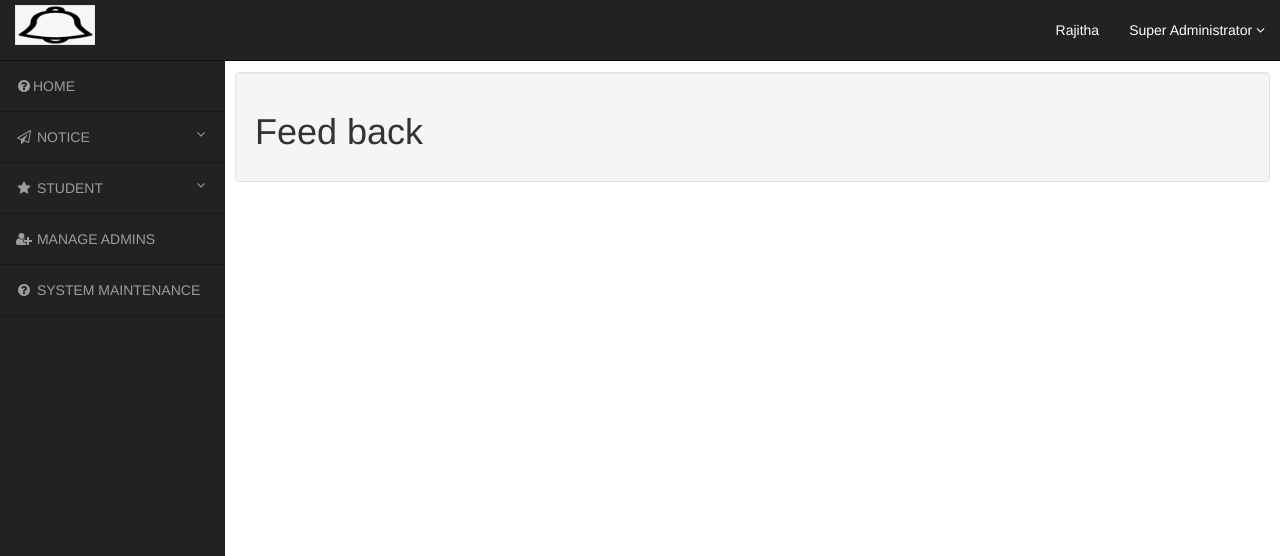
After one commit to Udayangee/notice_board, a CodeIgniter app: page /notice_board/index.php/super/feedback in a window 1280 px wide. The commit adds this page. Shown: the top 556 px of the page. Run offline with CodeIgniter, Linux system fonts and the light colour scheme; some libraries are stand-ins or nearby versions.

Commit message:
making views of super admin crud

```diff
--- a/application/controllers/Super.php
+++ b/application/controllers/Super.php
@@ -29,6 +29,48 @@ class Super extends CI_Controller{
     }
 
 
+    function create_notice()
+    {
+        $sess_Id = $this->session->userdata('session_data');
+        $this->template->view_create_notice('administrators/super_admin/create_notice',$sess_Id);
+    }
+
+    function delete_notice()
+    {
+        $sess_Id = $this->session->userdata('session_data');
+        $this->template->view_delete_notice('administrators/super_admin/delete_notice',$sess_Id);
+    }
+
+    function modify_notice()
+    {
+        $sess_Id = $this->session->userdata('session_data');
+        $this->template->view_modify_notice('administrators/super_admin/modify_notice',$sess_Id);
+    }
+
+    function manage_student()
+    {
+        $sess_Id = $this->session->userdata('session_data');
+        $this->template->view_manage_student('administrators/super_admin/manage_student',$sess_Id);
+    }
+
+    function feedback()
+    {
+        $sess_Id = $this->session->userdata('session_data');
+        $this->template->view_feedback('administrators/super_admin/feedback',$sess_Id);
+    }
+
+    function manage_admins()
+    {
+        $sess_Id = $this->session->userdata('session_data');
+        $this->template->view_manage_admins('administrators/super_admin/manage_admins',$sess_Id);
+    }
+
+    function system_maintenance()
+    {
+        $sess_Id = $this->session->userdata('session_data');
+        $this->template->view_system_maintenance('administrators/super_admin/system_maintenance',$sess_Id);
+    }
+
     function logout(){
 
 		$this->session->unset_userdata('session_data');
--- a/application/libraries/Template.php
+++ b/application/libraries/Template.php
@@ -34,4 +34,55 @@
 
         }
 
+        //super admin crud view
+                    function view_create_notice($view_name,$data)
+                    {
+                        $this->ci->load->view('templates/includes/superadmin_header_sidebar');
+                        $this->ci->load->view($view_name);
+                        $this->ci->load->view('templates/includes/dashboard_footer');
+
+                    }
+
+                    function view_delete_notice($view_name,$data)
+                    {
+                        $this->ci->load->view('templates/includes/superadmin_header_sidebar');
+                        $this->ci->load->view($view_name);
+                        $this->ci->load->view('templates/includes/dashboard_footer');
+                    }
+
+                    function view_modify_notice($view_name,$data)
+                    {
+                        $this->ci->load->view('templates/includes/superadmin_header_sidebar');
+                        $this->ci->load->view($view_name);
+                        $this->ci->load->view('templates/includes/dashboard_footer');
+                    }
+
+                    function view_manage_student($view_name,$data)
+                    {
+                        $this->ci->load->view('templates/includes/superadmin_header_sidebar');
+                        $this->ci->load->view($view_name);
+                        $this->ci->load->view('templates/includes/dashboard_footer');
+                    }
+
+                    function view_feedback($view_name,$data)
+                    {
+                        $this->ci->load->view('templates/includes/superadmin_header_sidebar');
+                        $this->ci->load->view($view_name);
+                        $this->ci->load->view('templates/includes/dashboard_footer');
+                    }
+
+                    function view_manage_admins($view_name,$data)
+                    {
+                        $this->ci->load->view('templates/includes/superadmin_header_sidebar');
+                        $this->ci->load->view($view_name);
+                        $this->ci->load->view('templates/includes/dashboard_footer');
+                    }
+
+                    function view_system_maintenance($view_name,$data)
+                    {
+                        $this->ci->load->view('templates/includes/superadmin_header_sidebar');
+                        $this->ci->load->view($view_name);
+                        $this->ci->load->view('templates/includes/dashboard_footer');
+                    }
+
     }
--- /dev/null
+++ b/application/views/administrators/super_admin/feedback.php
@@ -0,0 +1,14 @@
+<div id="page-wrapper">
+        <div class="container-fluid">
+            <!-- Page Heading -->
+            <div class="row" id="main" >
+                <div class="col-sm-12 col-md-12 well" id="content">
+                    <h1>Feed back</h1>
+                </div>
+            </div>
+            <!-- /.row -->
+        </div>
+        <!-- /.container-fluid -->
+    </div>
+    <!-- /#page-wrapper -->
+</div><!-- /#wrapper -->
--- a/application/views/templates/includes/superadmin_header_sidebar.php
+++ b/application/views/templates/includes/superadmin_header_sidebar.php
@@ -4,7 +4,7 @@
     <meta charset="UTF-8">
     <meta http-equiv="X-UA-Compatible" content="IE=edge">
     <meta name="viewport" content="width=device-width, initial-scale=1.0">
-    <title>Document</title>
+    <title>Online_notice_board</title>
 
     <link href="//maxcdn.bootstrapcdn.com/bootstrap/3.3.0/css/bootstrap.min.css" rel="stylesheet" id="bootstrap-css">
     <link rel="stylesheet" href="<?php echo base_url('assests/css/super_admin.css')?>">
@@ -25,22 +25,21 @@
                 <span class="icon-bar"></span>
                 <span class="icon-bar"></span>
             </button>
-            <a class="navbar-brand" href="https://bryanrojasq.wordpress.com">
-                <img src="http://placehold.it/200x50&text=LOGO" alt="LOGO">
-            </a>
+            <img class="navbar-brand" src="assests/img/logo.png" >
+
         </div>
         <!-- Top Menu Items -->
         <ul class="nav navbar-right top-nav">
-            <li><a href="#" data-placement="bottom" data-toggle="tooltip" href="#" data-original-title="Stats"><i class="fa fa-bar-chart-o"></i>
+            <li><a href="#" data-placement="bottom" data-toggle="tooltip" >Rajitha
                 </a>
             </li>
             <li class="dropdown">
-                <a href="#" class="dropdown-toggle" data-toggle="dropdown">Admin User <b class="fa fa-angle-down"></b></a>
+                <a href="#" class="dropdown-toggle" data-toggle="dropdown">Super Administrator <b class="fa fa-angle-down"></b></a>
                 <ul class="dropdown-menu">
                     <li><a href="#"><i class="fa fa-fw fa-user"></i> Edit Profile</a></li>
                     <li><a href="#"><i class="fa fa-fw fa-cog"></i> Change Password</a></li>
                     <li class="divider"></li>
-                    <li><a href="<?php echo base_url('admin/logout')?>"><i class="fa fa-fw fa-power-off"></i> Logout</a></li>
+                    <li><a href="<?php echo base_url('super/logout')?>"><i class="fa fa-fw fa-power-off"></i> Logout</a></li>
                 </ul>
             </li>
         </ul>
@@ -48,29 +47,28 @@
         <div class="collapse navbar-collapse navbar-ex1-collapse">
             <ul class="nav navbar-nav side-nav">
                 <li>
-                    <a href="#" data-toggle="collapse" data-target="#submenu-1"><i class="fa fa-fw fa-search"></i> MENU 1 <i class="fa fa-fw fa-angle-down pull-right"></i></a>
+                    <a href="<?php echo base_url('super/index')?>"><i class="fa fa-fw fa fa-question-circle"></i>HOME</a>
+                </li>
+                <li>
+                    <a href="#" data-toggle="collapse" data-target="#submenu-1"><i class="fa fa-fw fa-paper-plane-o"></i> NOTICE <i class="fa fa-fw fa-angle-down pull-right"></i></a>
                     <ul id="submenu-1" class="collapse">
-                        <li><a href="#"><i class="fa fa-angle-double-right"></i> SUBMENU 1.1</a></li>
-                        <li><a href="#"><i class="fa fa-angle-double-right"></i> SUBMENU 1.2</a></li>
-                        <li><a href="#"><i class="fa fa-angle-double-right"></i> SUBMENU 1.3</a></li>
+                        <li><a href="<?php echo base_url('super/create_notice')?>"><i class="fa fa-angle-double-right"></i> CREATE</a></li>
+                        <li><a href="<?php echo base_url('super/delete_notice')?>"><i class="fa fa-angle-double-right"></i> DELETE</a></li>
+                        <li><a href="<?php echo base_url('super/modify_notice')?>"><i class="fa fa-angle-double-right"></i> UPDATE</a></li>
                     </ul>
                 </li>
                 <li>
-                    <a href="#" data-toggle="collapse" data-target="#submenu-2"><i class="fa fa-fw fa-star"></i>  MENU 2 <i class="fa fa-fw fa-angle-down pull-right"></i></a>
+                    <a href="#" data-toggle="collapse" data-target="#submenu-2"><i class="fa fa-fw fa-star"></i> STUDENT<i class="fa fa-fw fa-angle-down pull-right"></i></a>
                     <ul id="submenu-2" class="collapse">
-                        <li><a href="#"><i class="fa fa-angle-double-right"></i> SUBMENU 2.1</a></li>
-                        <li><a href="#"><i class="fa fa-angle-double-right"></i> SUBMENU 2.2</a></li>
-                        <li><a href="#"><i class="fa fa-angle-double-right"></i> SUBMENU 2.3</a></li>
+                        <li><a href="<?php echo base_url('super/manage_student')?>"><i class="fa fa-angle-double-right"></i> MANAGE </a></li>
+                        <li><a href="<?php echo base_url('super/feedback')?>"><i class="fa fa-angle-double-right"></i> FEEDBACK</a></li>
                     </ul>
                 </li>
                 <li>
-                    <a href="investigaciones/favoritas"><i class="fa fa-fw fa-user-plus"></i>  MENU 3</a>
+                    <a href="<?php echo base_url('super/manage_admins')?>"><i class="fa fa-fw fa-user-plus"></i>  MANAGE ADMINS</a>
                 </li>
                 <li>
-                    <a href="sugerencias"><i class="fa fa-fw fa-paper-plane-o"></i> MENU 4</a>
-                </li>
-                <li>
-                    <a href="faq"><i class="fa fa-fw fa fa-question-circle"></i> MENU 5</a>
+                    <a href="<?php echo base_url('super/system_maintenance')?>"><i class="fa fa-fw fa fa-question-circle"></i> SYSTEM MAINTENANCE</a>
                 </li>
             </ul>
         </div>
```
Also changed, not shown: application/views/administrators/super_admin/create_notice.php (added, +14 -0 lines), application/views/administrators/super_admin/delete_notice.php (added, +14 -0 lines), application/views/administrators/super_admin/manage_admins.php (added, +14 -0 lines), application/views/administrators/super_admin/manage_student.php (added, +14 -0 lines), application/views/administrators/super_admin/modify_notice.php (added, +14 -0 lines), application/views/administrators/super_admin/system_maintenance.php (added, +14 -0 lines), assests/img/index.html (added, +11 -0 lines), notice_board.sql (+44 -80 lines), assests/img/logo.png (added).
